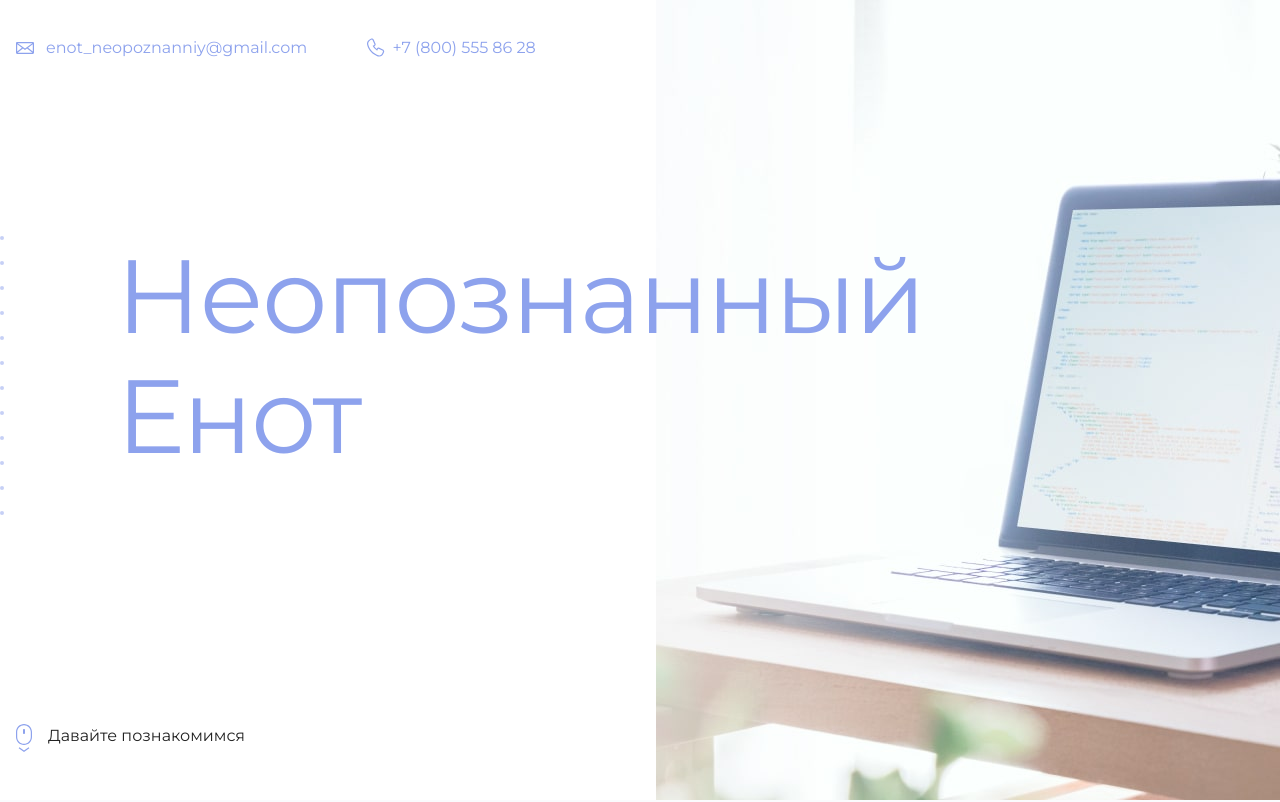
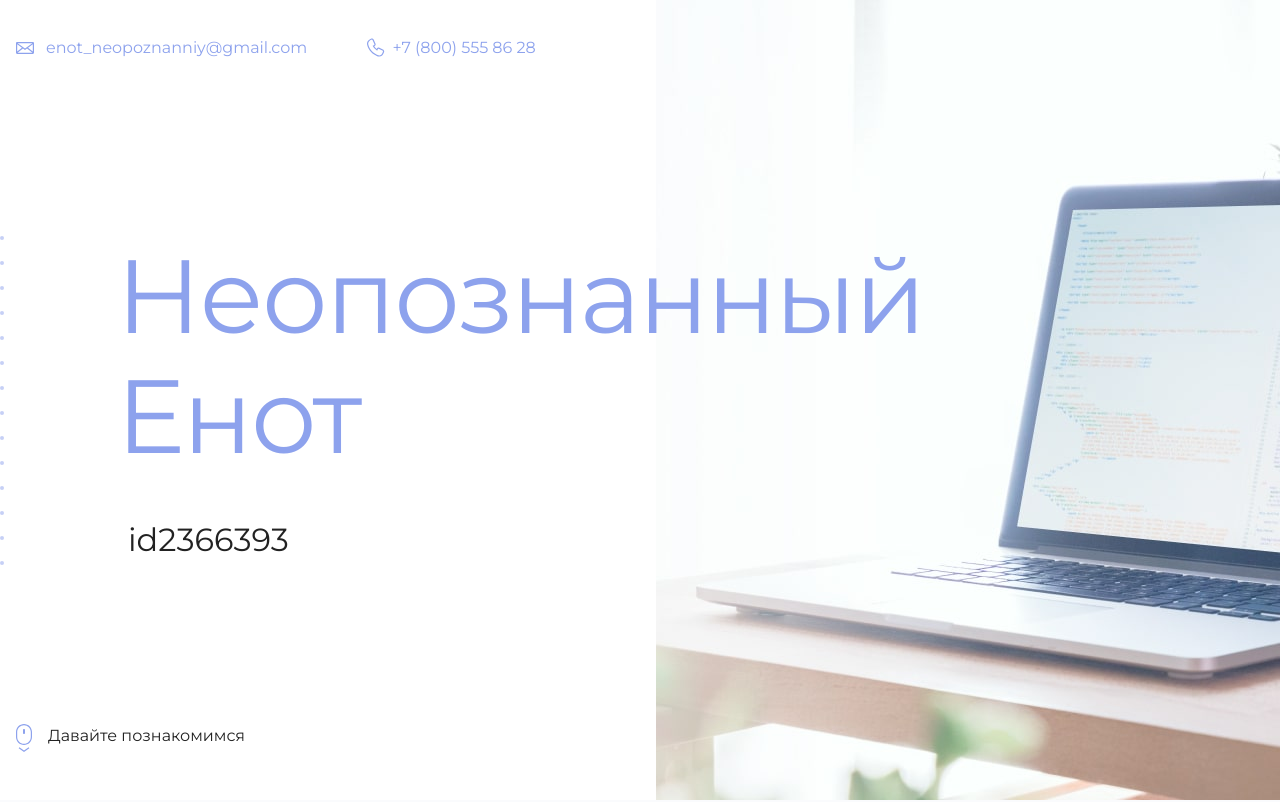
Before and after one commit to mankindd95/pageHTMLacademy, a plain HTML site: page index.html in a window 1280 px wide. Shown: the top 802 px of the page. Drawn offline with Linux system fonts and the light colour scheme.

Commit message:
добавляю свой id сайта

```diff
--- a/index.html
+++ b/index.html
@@ -19,7 +19,7 @@
       <section class="hero-image">
         <div class="container">
           <h1 class="heading">Неопознанный Енот</h1>
-          <p><!-- Тут ваш id на сайте Академии --></p>
+          <p>id2366393</p>
         </div>
       </section>
 
```
